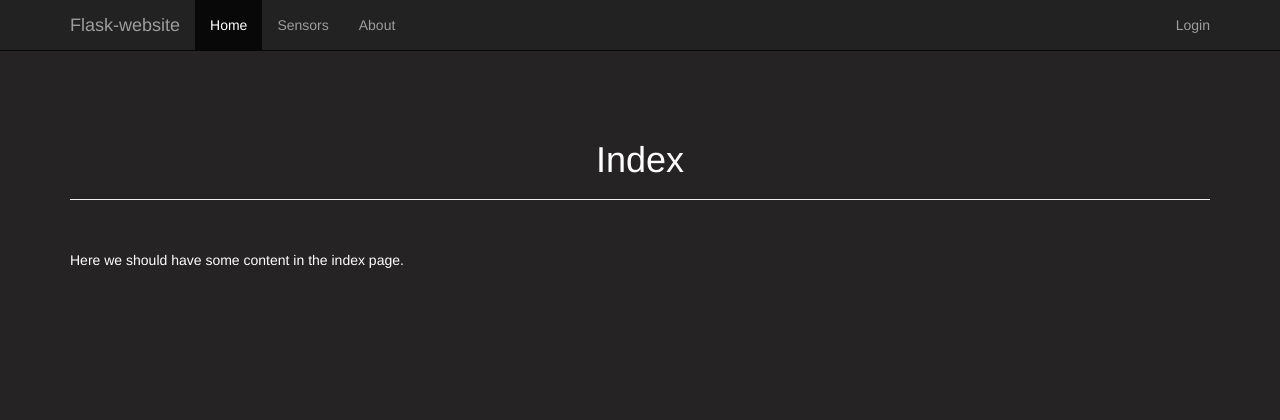
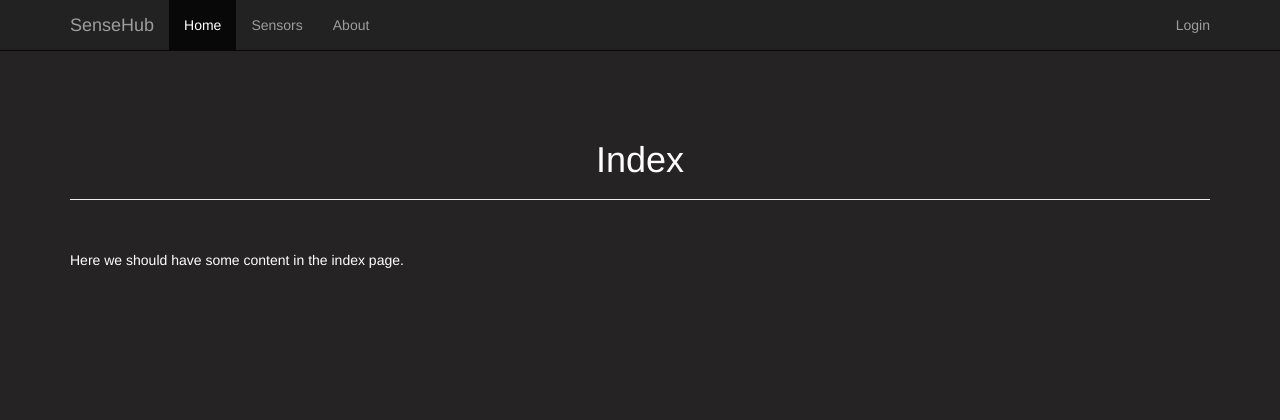
Before and after one commit to MichaelCaraccio/sensehub, a Flask app: page / in a window 1280 px wide. Shown: the top 420 px of the page. Run offline with Flask 2, Linux system fonts and the light colour scheme; some libraries are stand-ins or nearby versions.

Commit message:
removed flask-blogging dependency, changed to 'SenseHub'

```diff
--- a/application/sensehub/templates/base/navbar.html
+++ b/application/sensehub/templates/base/navbar.html
@@ -8,7 +8,7 @@
                 <span class="icon-bar"></span>
             </button>
             <a class="navbar-brand" href="/">
-                {{ config.BLOGGING_SITENAME or 'Flask-website'}}
+                SenseHub
             </a>
         </div>
         <div id="navbar" class="collapse navbar-collapse">
```
